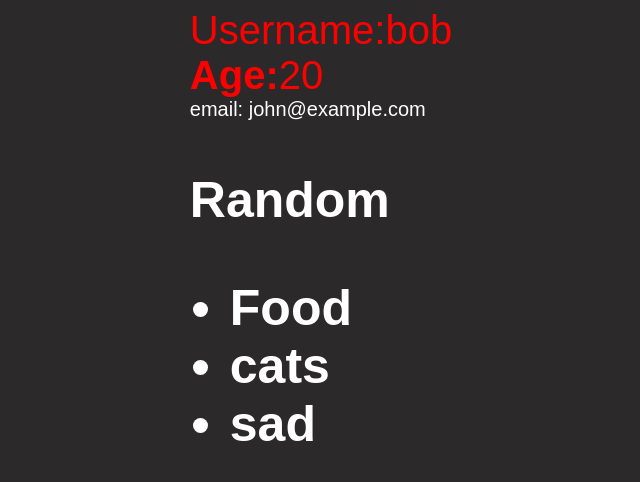
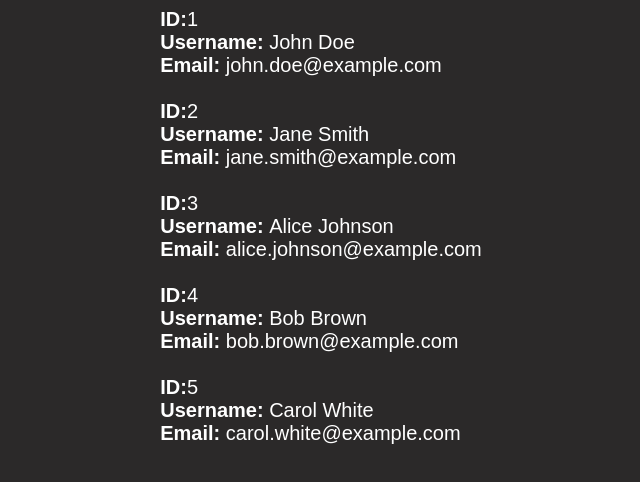
Before and after one commit to dev-aslam/learning-react, a React (Vite) app: page / in a window 1280 px wide. Shown: the top 482 px of the page, without its empty margins (319-959 px from the left). Built offline with nearby package versions, Linux system fonts and the light colour scheme.

Commit message:
dynamic rendering

```diff
--- a/src/App.jsx
+++ b/src/App.jsx
@@ -1,9 +1,84 @@
-import UserProfile from "./components/UserProfile";
+import { UserProfile } from "./components/UserProfile";
+
+const users = [
+  {
+    id: 1,
+    name: "John Doe",
+    email: "john.doe@example.com",
+    age: 28,
+    address: {
+      street: "123 Main St",
+      city: "Springfield",
+      state: "IL",
+      zip: "62704",
+    },
+    phone: "555-1234",
+    profilePicture: "https://example.com/profiles/john_doe.jpg",
+  },
+  {
+    id: 2,
+    name: "Jane Smith",
+    email: "jane.smith@example.com",
+    age: 34,
+    address: {
+      street: "456 Oak St",
+      city: "Metropolis",
+      state: "NY",
+      zip: "10001",
+    },
+    phone: "555-5678",
+    profilePicture: "https://example.com/profiles/jane_smith.jpg",
+  },
+  {
+    id: 3,
+    name: "Alice Johnson",
+    email: "alice.johnson@example.com",
+    age: 23,
+    address: {
+      street: "789 Pine St",
+      city: "Gotham",
+      state: "CA",
+      zip: "90001",
+    },
+    phone: "555-8765",
+    profilePicture: "https://example.com/profiles/alice_johnson.jpg",
+  },
+  {
+    id: 4,
+    name: "Bob Brown",
+    email: "bob.brown@example.com",
+    age: 45,
+    address: {
+      street: "101 Maple St",
+      city: "Star City",
+      state: "WA",
+      zip: "98001",
+    },
+    phone: "555-4321",
+    profilePicture: "https://example.com/profiles/bob_brown.jpg",
+  },
+  {
+    id: 5,
+    name: "Carol White",
+    email: "carol.white@example.com",
+    age: 29,
+    address: {
+      street: "202 Birch St",
+      city: "Central City",
+      state: "TX",
+      zip: "73301",
+    },
+    phone: "555-6789",
+    profilePicture: "https://example.com/profiles/carol_white.jpg",
+  },
+];
 
 const App = () => {
   return (
     <div>
-      <UserProfile />
+      {users.map((user) => {
+        return <UserProfile user={user} key={user.id} />;
+      })}
     </div>
   );
 };
--- a/src/components/UserName.jsx
+++ /dev/null
@@ -1,25 +0,0 @@
-import PropTypes from "prop-types";
-import "./styles.css";
-
-export function UserName(props) {
-  console.log(props);
-  props.callme();
-  return (
-    <div className="userName">
-      <div>
-        <span>Username:</span>
-        <span>{props.username}</span>
-      </div>
-      <div>
-        <b>Age:</b>
-        <span>{props.age}</span>
-      </div>
-    </div>
-  );
-}
-
-UserName.propTypes = {
-  username: PropTypes.string.isRequired,
-  age: PropTypes.number,
-  callme: PropTypes.func,
-};
--- a/src/components/UserProfile.jsx
+++ b/src/components/UserProfile.jsx
@@ -1,28 +1,26 @@
 import PropTypes from "prop-types";
 
-import { UserRandom } from "./UserRandom";
-import { UserName } from "./UserName";
-
-const UserProfile = () => {
-  const callme = () => {
-    console.log("hello");
-  };
-
+export const UserProfile = ({ user }) => {
   return (
     <div>
-      <UserName
-        username="bob"
-        age={20}
-        isLoggedIn={true}
-        array={["helo", "world"]}
-        callme={callme}
-      />
-      <div>
-        <span>email: </span>
-        <span>john@example.com</span>
-      </div>
-      <UserRandom />
+      <b>ID:</b>
+      <span>{user.id}</span>
+      <br />
+      <b>Username: </b>
+      <span>{user.name}</span>
+      <br />
+      <b>Email: </b>
+      <span>{user.email}</span>
+      <br />
+      <br />
     </div>
   );
 };
-export default UserProfile;
+
+UserProfile.propTypes = {
+  user: PropTypes.shape({
+    id: PropTypes.number,
+    name: PropTypes.string,
+    email: PropTypes.email,
+  }),
+};
--- a/src/components/UserRandom.jsx
+++ /dev/null
@@ -1,14 +0,0 @@
-import styles from "./users.module.scss";
-
-export function UserRandom() {
-  return (
-    <section className={styles.randomTitle}>
-      <p>Random</p>
-      <ul>
-        <li>Food</li>
-        <li>cats</li>
-        <li> sad</li>
-      </ul>
-    </section>
-  );
-}
--- a/src/components/styles.css
+++ /dev/null
@@ -1,4 +0,0 @@
-.userName{
-    color: red;
-    font-size: 40px;
-}
--- a/src/components/users.module.scss
+++ /dev/null
@@ -1,4 +0,0 @@
-.randomTitle{
-    font-size: 50px;
-    font-weight: bold;
-}
```
